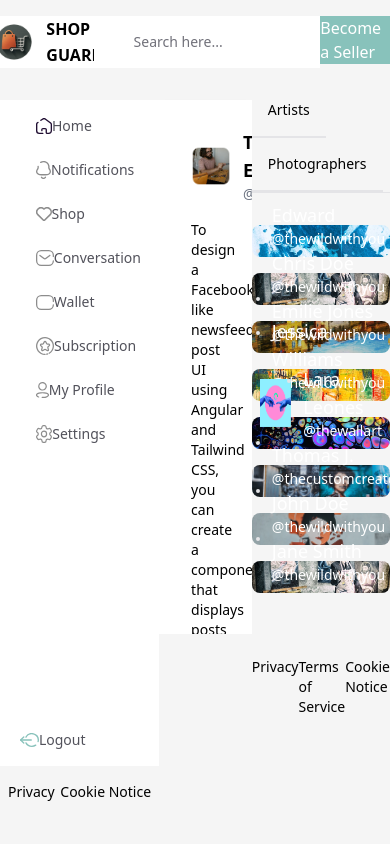
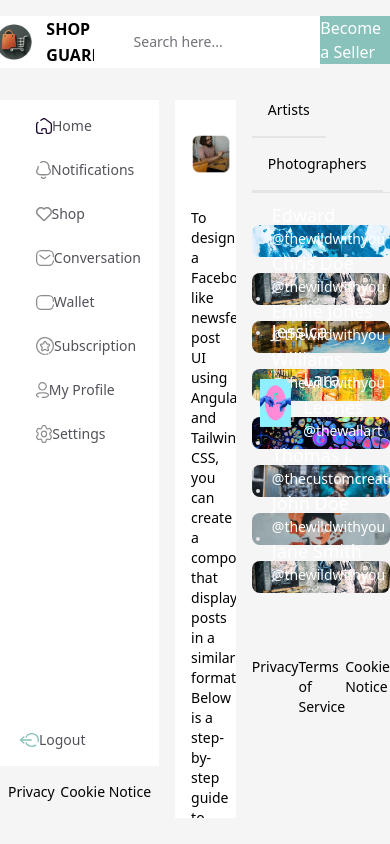
Before and after one commit to nyein2001-dev/ArtStream, an Angular app: page /board/home in a window 390 px wide. Built offline with nearby package versions, Linux system fonts and the light colour scheme.

Commit message:
enhance responsive for main screen

```diff
--- a/src/app/layouts/board/home/home.component.html
+++ b/src/app/layouts/board/home/home.component.html
@@ -1,11 +1,11 @@
-<div class="mx-10 md:mx-10" style="height: 550px; overflow-y: auto; -ms-overflow-style: none; scrollbar-width: none;">
+<div class="mx-4 md:mx-10" style="height: 87vh; overflow-y: auto; -ms-overflow-style: none; scrollbar-width: none;">
     <style>
         .mx-10::-webkit-scrollbar {
             display: none;
         }
     </style>
     <div *ngFor="let post of posts">
-        <div class="max-w-2xl mx-auto bg-white shadow-md rounded-xl my-4 px-4 py-3 flex-shrink-0 overflow-hidden">
+        <div class="max-w-2xl mx-auto bg-white shadow-md rounded-xl my-4 overflow-hidden">
             <div class="flex justify-between items-center">
                 <div class="post-header flex items-center">
                     <img class="h-10 w-10 rounded-lg object-cover mr-3" [src]="post.profileImageUrl"
@@ -47,7 +47,8 @@
             </div>
         </div>
     </div>
-    <div class=" my-5 " style="overflow-x: auto; overflow-y: hidden; -ms-overflow-style: none; scrollbar-width: none;">
+    <div class=" max-w-2xl mx-auto my-4 overflow-hidden"
+        style="overflow-x: auto; overflow-y: hidden; -ms-overflow-style: none; scrollbar-width: none;">
         <style>
             .mx-10::-webkit-scrollbar {
                 display: none;
@@ -55,9 +56,9 @@
         </style>
         <div id="default-tab-content" class="flex">
             <div *ngFor="let post of posts">
-                <div class="relative items-center mx-2">
+                <div class=" relative items-center mx-2">
                     <img *ngIf="post.imageUrl"
-                        class=" border-[1px] min-w-[252px] min-h-[180px] bg-full object-cover rounded-lg"
+                        class="border border-gray-300 min-w-[252px] min-h-[180px] object-cover rounded-lg"
                         [src]="post.imageUrl" alt="Post Image">
                     <p class="text-base font-semibold mb-2 line-clamp-1">{{ post.content }}</p>
                     <div class="flex justify-between items-center text-center">
--- a/src/index.html
+++ b/src/index.html
@@ -1,13 +1,16 @@
 <!DOCTYPE html>
 <html lang="en">
+
 <head>
   <meta charset="utf-8">
   <title>Shop Guard</title>
   <base href="/">
-    <meta name="viewport" content="width=device-width, initial-scale=1">
+  <meta name="viewport" content="width=device-width, initial-scale=1" />
   <link rel="icon" type="image/png" href="assets/favicon.png">
 </head>
+
 <body>
   <app-root></app-root>
 </body>
+
 </html>
```
Lines whose indentation alone changed are shown as unchanged.
